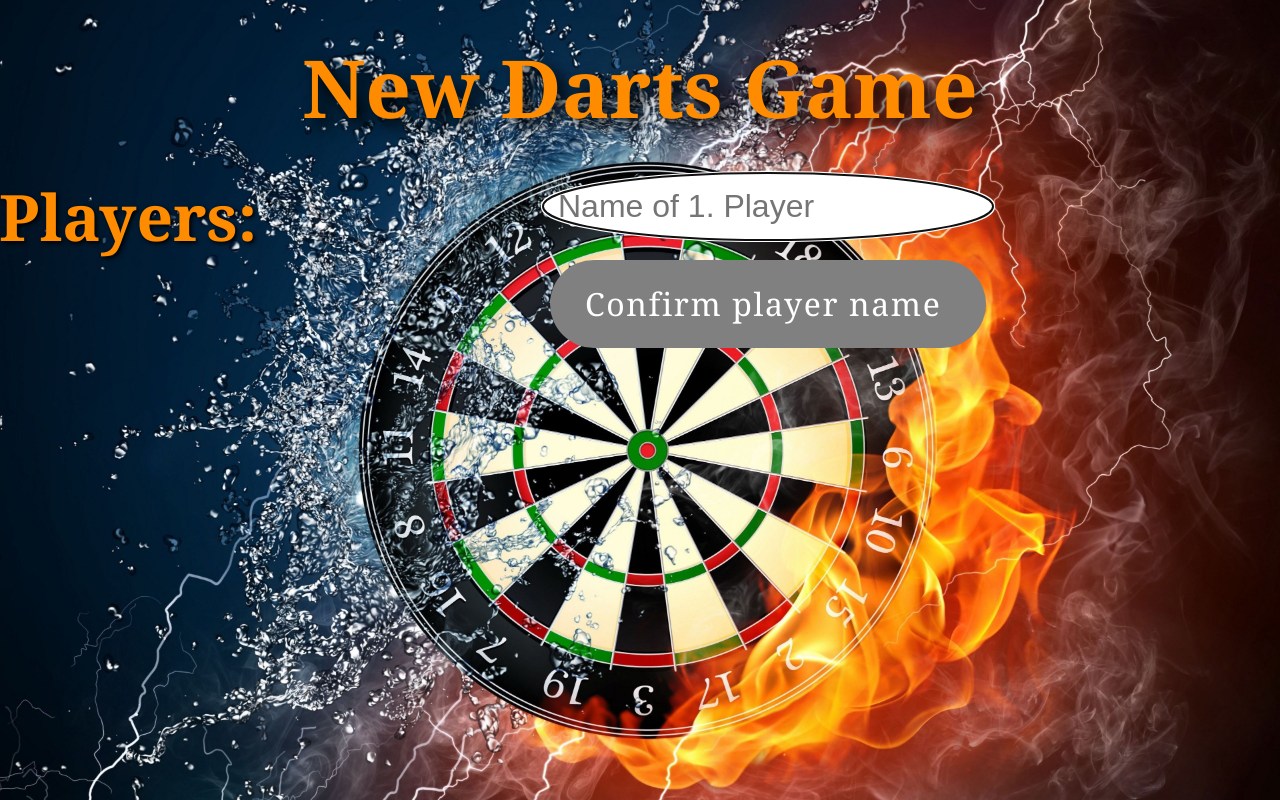
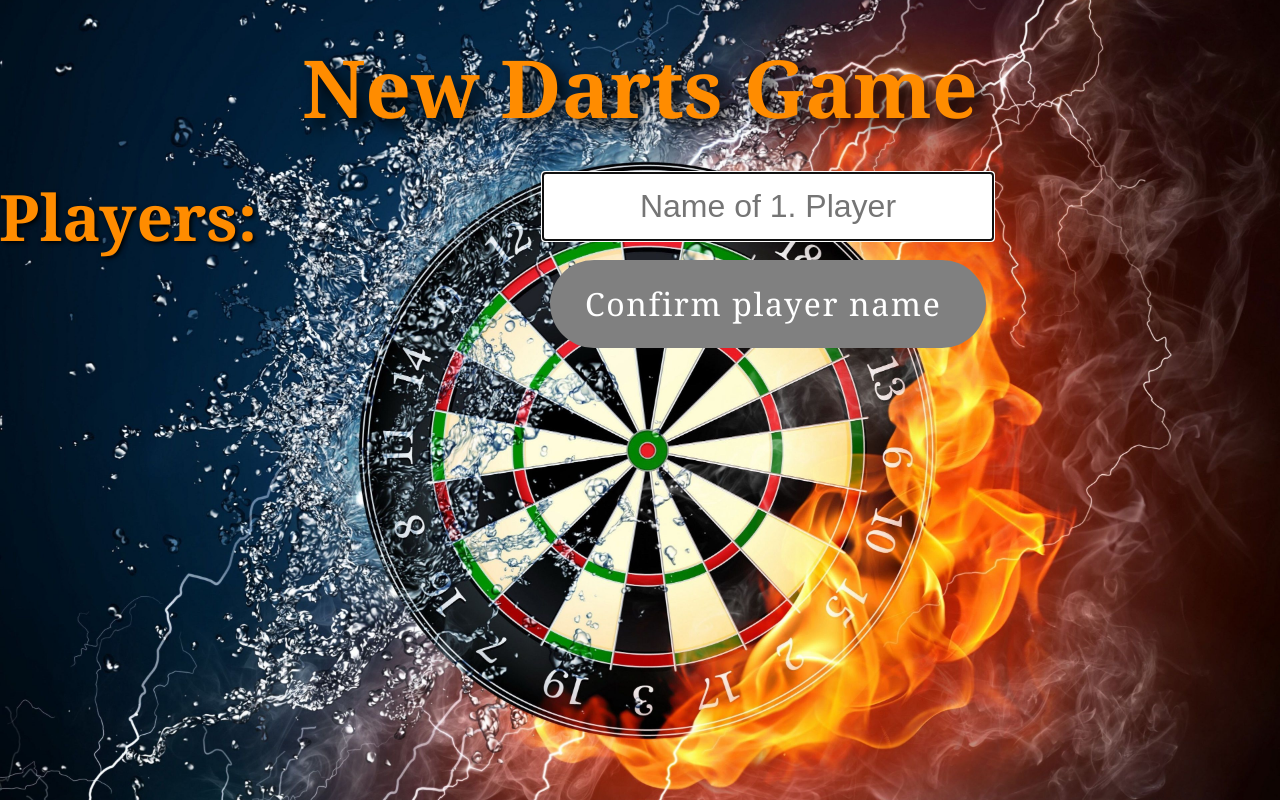
Before and after one commit to LasseWinkel/darts, a React (Create React App) app: page / in a window 1280 px wide. Built offline with nearby package versions, Linux system fonts and the light colour scheme.

Commit message:
Improve design of input fields

```diff
--- a/src/components/PlayerAssignment.css
+++ b/src/components/PlayerAssignment.css
@@ -27,9 +27,9 @@
 .input-field {
   font-size: 2rem;
   padding: 15px;
-  border-radius: 50%;
   border: none;
   margin-bottom: 20px;
+  text-align: center;
 }
 
 .button-wrapper {
```
